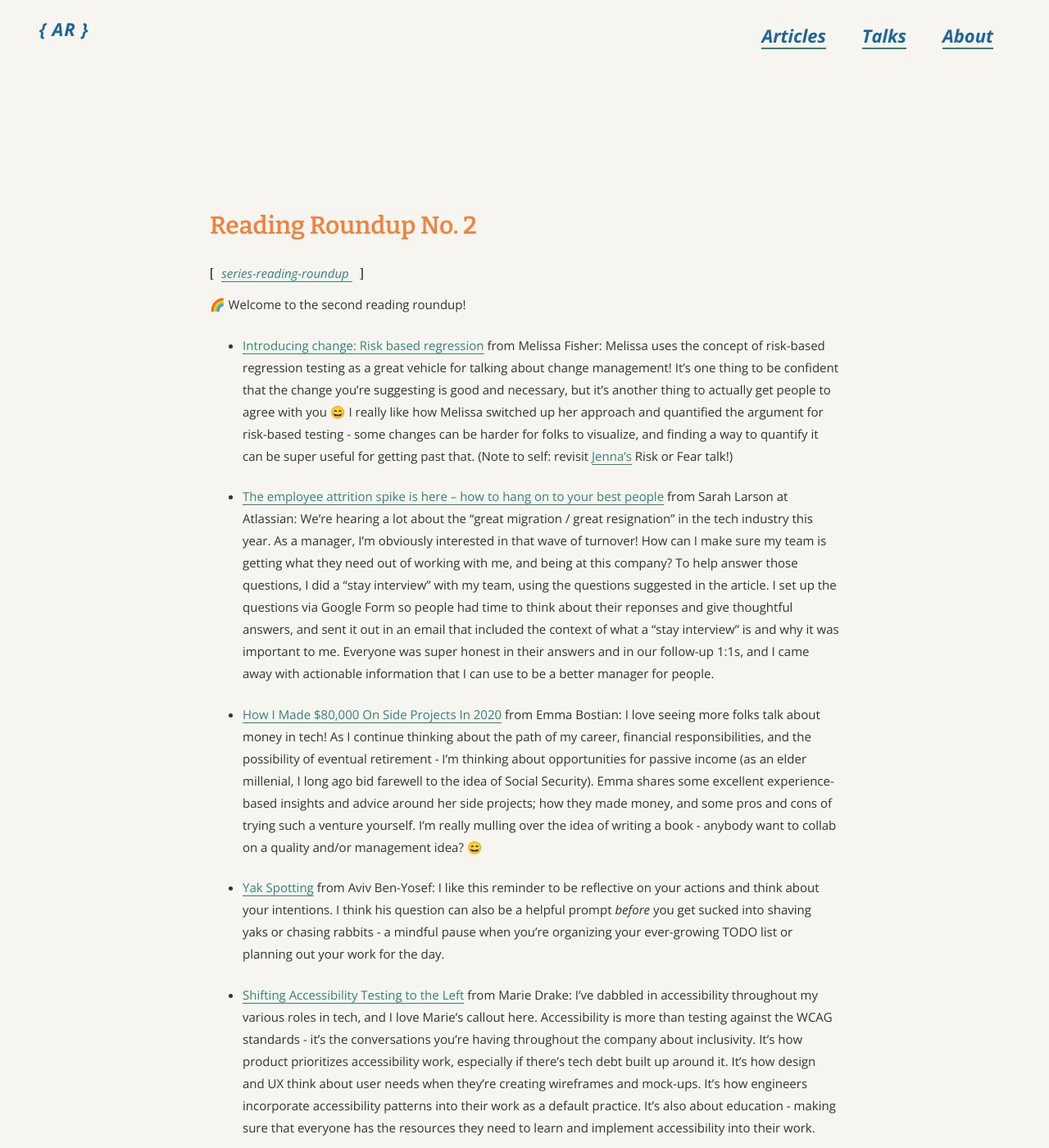
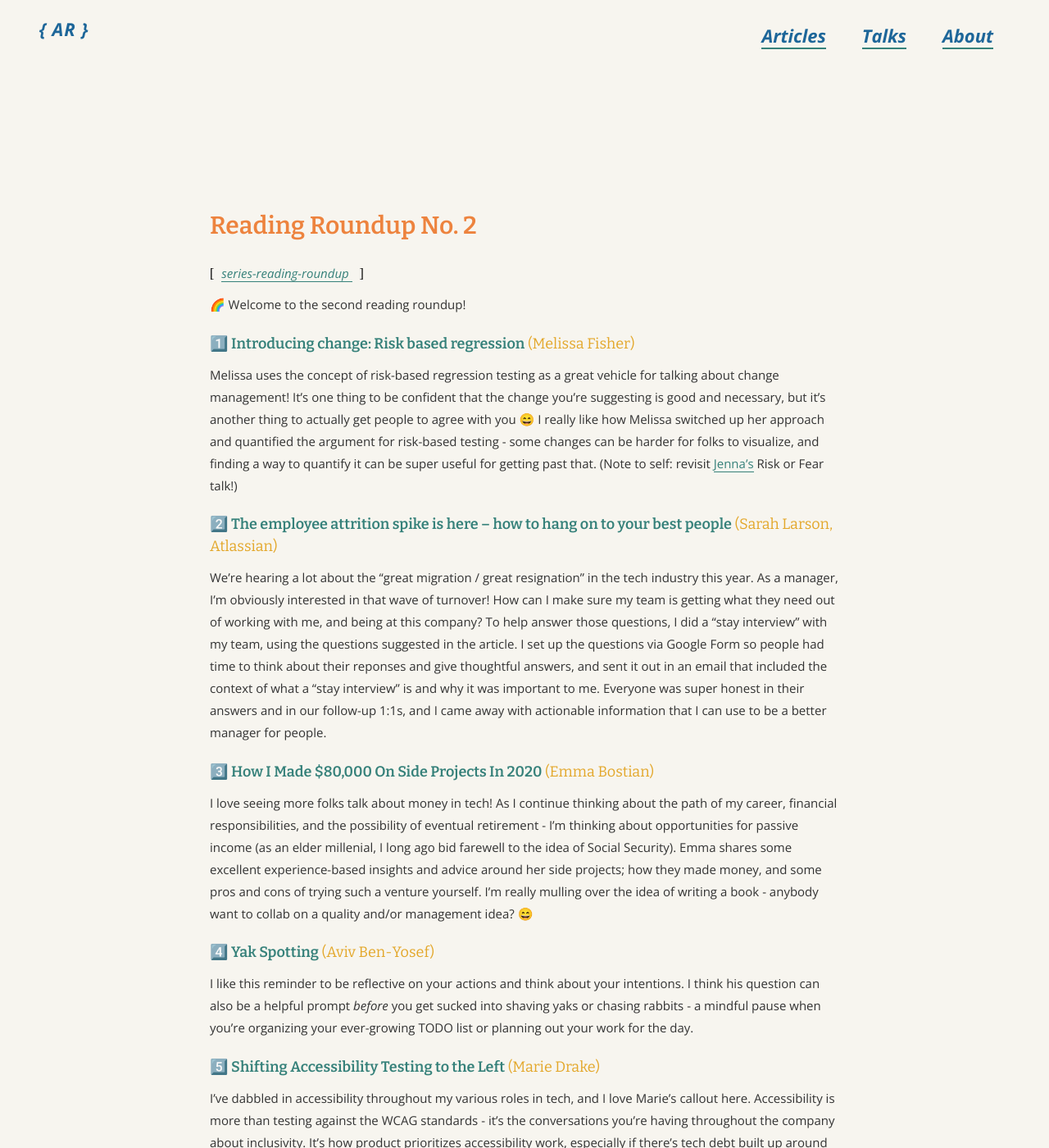
Before and after one commit to angelariggs/angelariggs.github.io, a Jekyll site: the page built from _posts/2021-09-02-reading-roundup.md, in a window 1280 px wide and 1400 px high. Shown: the whole window at 82% size. Built offline with Jekyll 4.4.1, drawn with Linux system fonts in a browser that asks for light colours; comment, search, counter and statistics services are not loaded; some of the changed text lies outside the part shown.

Commit message:
updated to match roundup 3 layout

```diff
--- a/_posts/2021-09-02-reading-roundup.md
+++ b/_posts/2021-09-02-reading-roundup.md
@@ -9,12 +9,22 @@ tags: series-reading-roundup
 
 🌈 Welcome to the second reading roundup!
 
-* [Introducing change: Risk based regression](https://fishoutthebox.medium.com/introducing-change-risk-based-regression-58969eb7bce9) from Melissa Fisher: Melissa uses the concept of risk-based regression testing as a great vehicle for talking about change management! It's one thing to be confident that the change you're suggesting is good and necessary, but it's another thing to actually get people to agree with you 😄 I really like how Melissa switched up her approach and quantified the argument for risk-based testing - some changes can be harder for folks to visualize, and finding a way to quantify it can be super useful for getting past that. (Note to self: revisit [Jenna's](https://twitter.com/SheWrestlesTest) Risk or Fear talk!)
+### 1️⃣ **[Introducing change: Risk based regression](https://fishoutthebox.medium.com/introducing-change-risk-based-regression-58969eb7bce9)** (Melissa Fisher)
 
-* [The employee attrition spike is here – how to hang on to your best people](https://www-atlassian-com.cdn.ampproject.org/c/s/www.atlassian.com/blog/leadership/attrition-spike/amp) from Sarah Larson at Atlassian: We're hearing a lot about the "great migration / great resignation" in the tech industry this year. As a manager, I'm obviously interested in that wave of turnover! How can I make sure my team is getting what they need out of working with me, and being at this company? To help answer those questions, I did a "stay interview" with my team, using the questions suggested in the article. I set up the questions via Google Form so people had time to think about their reponses and give thoughtful answers, and sent it out in an email that included the context of what a "stay interview" is and why it was important to me. Everyone was super honest in their answers and in our follow-up 1:1s, and I came away with actionable information that I can use to be a better manager for people.
+Melissa uses the concept of risk-based regression testing as a great vehicle for talking about change management! It's one thing to be confident that the change you're suggesting is good and necessary, but it's another thing to actually get people to agree with you 😄 I really like how Melissa switched up her approach and quantified the argument for risk-based testing - some changes can be harder for folks to visualize, and finding a way to quantify it can be super useful for getting past that. (Note to self: revisit [Jenna's](https://twitter.com/SheWrestlesTest) Risk or Fear talk!)
 
-* [How I Made $80,000 On Side Projects In 2020](https://www.compiled.blog/blog/how-i-made-80000-in-2020) from Emma Bostian: I love seeing more folks talk about money in tech! As I continue thinking about the path of my career, financial responsibilities, and the possibility of eventual retirement - I'm thinking about opportunities for passive income (as an elder millenial, I long ago bid farewell to the idea of Social Security). Emma shares some excellent experience-based insights and advice around her side projects; how they made money, and some pros and cons of trying such a venture yourself. I'm really mulling over the idea of writing a book - anybody want to collab on a quality and/or management idea? 😄
+### 2️⃣ **[The employee attrition spike is here – how to hang on to your best people](https://www-atlassian-com.cdn.ampproject.org/c/s/www.atlassian.com/blog/leadership/attrition-spike/amp)** (Sarah Larson, Atlassian)
 
-* [Yak Spotting](https://avivbenyosef.com/yak-spotting/) from Aviv Ben-Yosef: I like this reminder to be reflective on your actions and think about your intentions. I think his question can also be a helpful prompt _before_ you get sucked into shaving yaks or chasing rabbits - a mindful pause when you're organizing your ever-growing TODO list or planning out your work for the day.
+We're hearing a lot about the "great migration / great resignation" in the tech industry this year. As a manager, I'm obviously interested in that wave of turnover! How can I make sure my team is getting what they need out of working with me, and being at this company? To help answer those questions, I did a "stay interview" with my team, using the questions suggested in the article. I set up the questions via Google Form so people had time to think about their reponses and give thoughtful answers, and sent it out in an email that included the context of what a "stay interview" is and why it was important to me. Everyone was super honest in their answers and in our follow-up 1:1s, and I came away with actionable information that I can use to be a better manager for people.
 
-* [Shifting Accessibility Testing to the Left](https://applitools.com/blog/shifting-accessibility-testing-to-the-left/) from Marie Drake: I've dabbled in accessibility throughout my various roles in tech, and I love Marie's callout here. Accessibility is more than testing against the WCAG standards - it's the conversations you're having throughout the company about inclusivity. It's how product prioritizes accessibility work, especially if there's tech debt built up around it. It's how design and UX think about user needs when they're creating wireframes and mock-ups. It's how engineers incorporate accessibility patterns into their work as a default practice. It's also about education - making sure that everyone has the resources they need to learn and implement accessibility into their work.
+### 3️⃣ **[How I Made $80,000 On Side Projects In 2020](https://www.compiled.blog/blog/how-i-made-80000-in-2020)** (Emma Bostian)
+
+I love seeing more folks talk about money in tech! As I continue thinking about the path of my career, financial responsibilities, and the possibility of eventual retirement - I'm thinking about opportunities for passive income (as an elder millenial, I long ago bid farewell to the idea of Social Security). Emma shares some excellent experience-based insights and advice around her side projects; how they made money, and some pros and cons of trying such a venture yourself. I'm really mulling over the idea of writing a book - anybody want to collab on a quality and/or management idea? 😄
+
+### 4️⃣ **[Yak Spotting](https://avivbenyosef.com/yak-spotting/)** (Aviv Ben-Yosef)
+
+I like this reminder to be reflective on your actions and think about your intentions. I think his question can also be a helpful prompt _before_ you get sucked into shaving yaks or chasing rabbits - a mindful pause when you're organizing your ever-growing TODO list or planning out your work for the day.
+
+### 5️⃣ **[Shifting Accessibility Testing to the Left](https://applitools.com/blog/shifting-accessibility-testing-to-the-left/)** (Marie Drake)
+
+I've dabbled in accessibility throughout my various roles in tech, and I love Marie's callout here. Accessibility is more than testing against the WCAG standards - it's the conversations you're having throughout the company about inclusivity. It's how product prioritizes accessibility work, especially if there's tech debt built up around it. It's how design and UX think about user needs when they're creating wireframes and mock-ups. It's how engineers incorporate accessibility patterns into their work as a default practice. It's also about education - making sure that everyone has the resources they need to learn and implement accessibility into their work.
```
